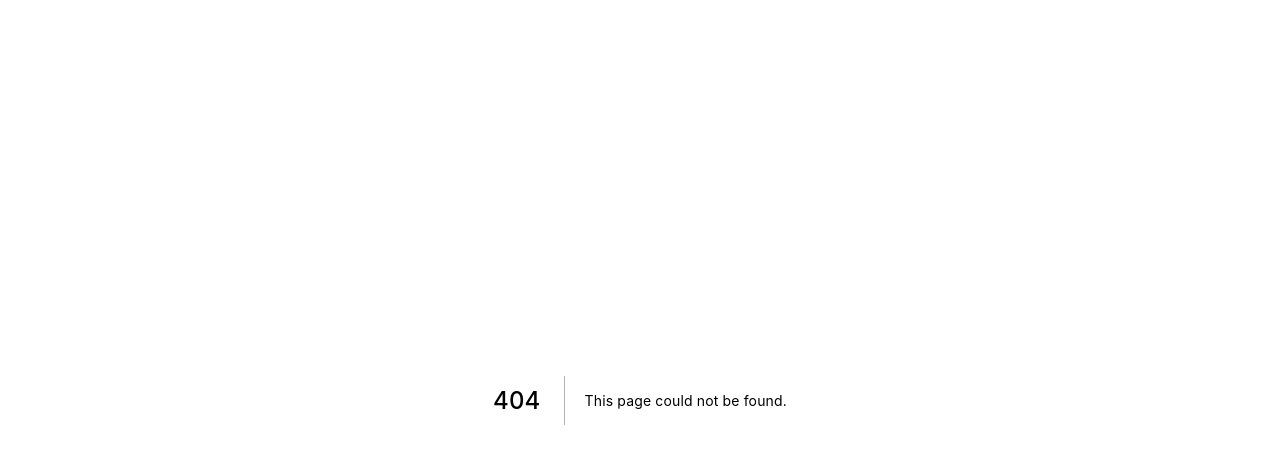
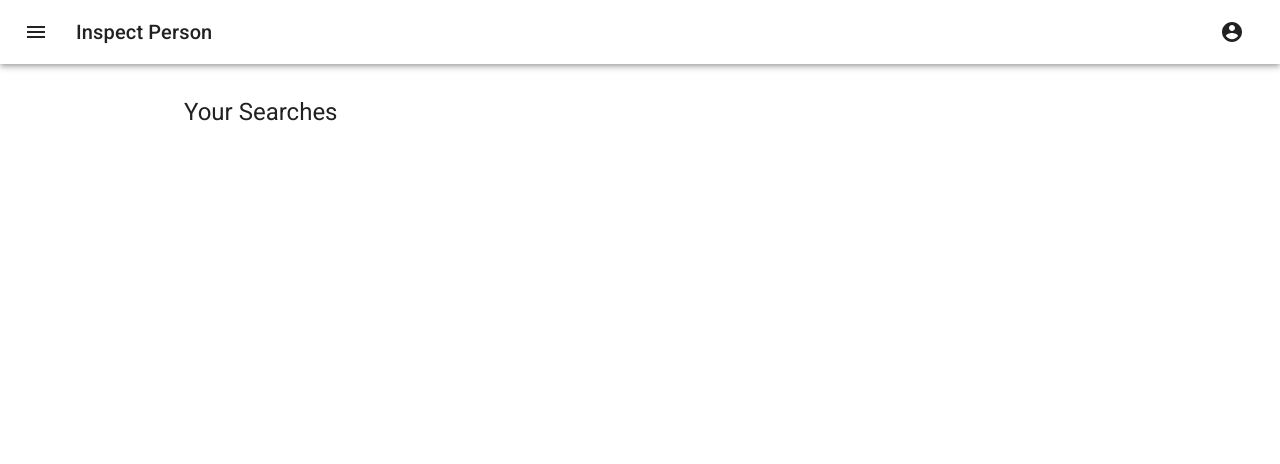
Before and after one commit to nthnluu/inspect-person, a Next.js app: page /dashboard in a window 1280 px wide. Before the commit this address had no page. Shown: the top 464 px of the page. Built offline with nearby package versions, Linux system fonts and the light colour scheme.

Commit message:
Updated theme colors, added drawer + icons to Navbar component

```diff
--- /dev/null
+++ b/components/Navbar.js
@@ -0,0 +1,113 @@
+import React, {useState} from 'react';
+import {createStyles, makeStyles, Theme} from '@material-ui/core/styles';
+import AppBar from '@material-ui/core/AppBar';
+import Toolbar from '@material-ui/core/Toolbar';
+import Typography from '@material-ui/core/Typography';
+import IconButton from '@material-ui/core/IconButton';
+import MenuIcon from '@material-ui/icons/Menu';
+import SearchIcon from '@material-ui/icons/Search';
+import HistoryIcon from '@material-ui/icons/History';
+import AccountCircle from '@material-ui/icons/AccountCircle';
+import MenuItem from '@material-ui/core/MenuItem';
+import Menu from '@material-ui/core/Menu';
+import Drawer from "@material-ui/core/Drawer";
+import ListItem from "@material-ui/core/ListItem";
+import List from "@material-ui/core/List";
+import ListItemText from "@material-ui/core/ListItemText";
+import ListItemIcon from "@material-ui/core/ListItemIcon";
+
+const useStyles = makeStyles((theme) =>
+    createStyles({
+        root: {
+            flexGrow: 1,
+            marginBottom: 32
+        },
+        menuButton: {
+            marginRight: theme.spacing(2),
+        },
+        title: {
+            flexGrow: 1,
+        },
+    }),
+);
+
+export default function MenuAppBar() {
+    const classes = useStyles();
+    const [anchorEl, setAnchorEl] = useState(null);
+    const open = Boolean(anchorEl);
+    const [drawer, toggleDrawer] = useState(false)
+
+
+    const handleMenu = (event) => {
+        setAnchorEl(event.currentTarget);
+    };
+
+    const handleClose = () => {
+        setAnchorEl(null);
+    };
+
+    return (
+        <>
+            <div className={classes.root}>
+                <AppBar position="static" color="light">
+                    <Toolbar>
+                        <IconButton edge="start" onClick={() => toggleDrawer(true)} className={classes.menuButton} color="inherit" aria-label="menu">
+                            <MenuIcon/>
+                        </IconButton>
+                        <Typography variant="h6" className={classes.title}>
+                            Inspect Person
+                        </Typography>
+
+                        <div>
+                            <IconButton
+                                aria-label="account of current user"
+                                aria-controls="menu-appbar"
+                                aria-haspopup="true"
+                                onClick={handleMenu}
+                                color="inherit"
+                            >
+                                <AccountCircle/>
+                            </IconButton>
+                            <Menu
+                                id="menu-appbar"
+                                anchorEl={anchorEl}
+                                anchorOrigin={{
+                                    vertical: 'top',
+                                    horizontal: 'right',
+                                }}
+                                keepMounted
+                                transformOrigin={{
+                                    vertical: 'top',
+                                    horizontal: 'right',
+                                }}
+                                open={open}
+                                onClose={handleClose}
+                            >
+                                <MenuItem onClick={handleClose}>Profile</MenuItem>
+                                <MenuItem onClick={() => {handleClose(); window.location.href = '/api/auth/signout'}}>Sign out</MenuItem>
+                            </Menu>
+                        </div>
+
+                    </Toolbar>
+                </AppBar>
+            </div>
+
+            <Drawer anchor="left" open={drawer} onClose={() => toggleDrawer(false)}>
+                <div style={{width: '16rem'}}>
+                    <List>
+                        <ListItem button>
+                            <ListItemIcon><SearchIcon/></ListItemIcon>
+                            <ListItemText primary="Create new search"/>
+                        </ListItem>
+                        <ListItem button>
+                            <ListItemIcon><HistoryIcon/></ListItemIcon>
+                            <ListItemText primary="Previous searches"/>
+                        </ListItem>
+                    </List>
+                </div>
+
+            </Drawer>
+
+        </>
+    );
+}
--- /dev/null
+++ b/pages/dashboard.js
@@ -0,0 +1,16 @@
+import Navbar from "../components/Navbar";
+import {getSession} from "next-auth/client";
+import {Container} from "@material-ui/core";
+import Typography from "@material-ui/core/Typography";
+
+const Dashboard = () => {
+    return (<>
+        <Navbar/>
+        <Container maxWidth="md">
+            <Typography component="h1" variant="h5">Your Searches</Typography>
+        </Container>
+    </>)
+}
+
+
+export default Dashboard
--- a/src/theme.js
+++ b/src/theme.js
@@ -5,7 +5,7 @@ import { red } from '@material-ui/core/colors';
 const theme = createMuiTheme({
   palette: {
     primary: {
-      main: '#556cd6',
+      main: '#4285F4',
     },
     secondary: {
       main: '#19857b',
```
